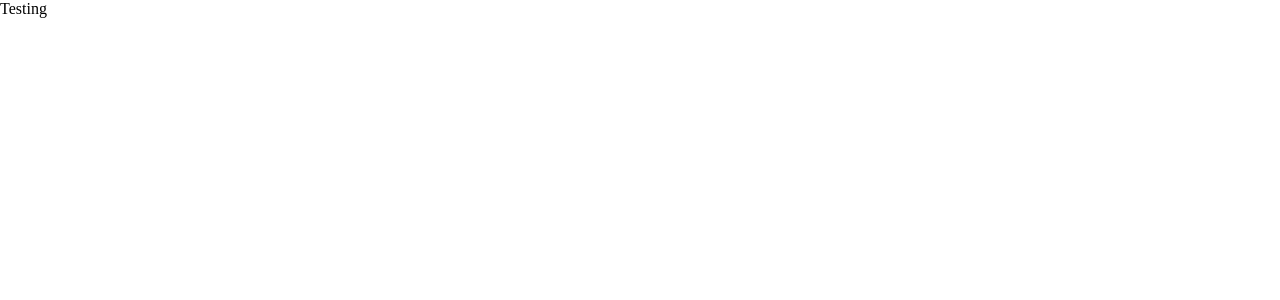
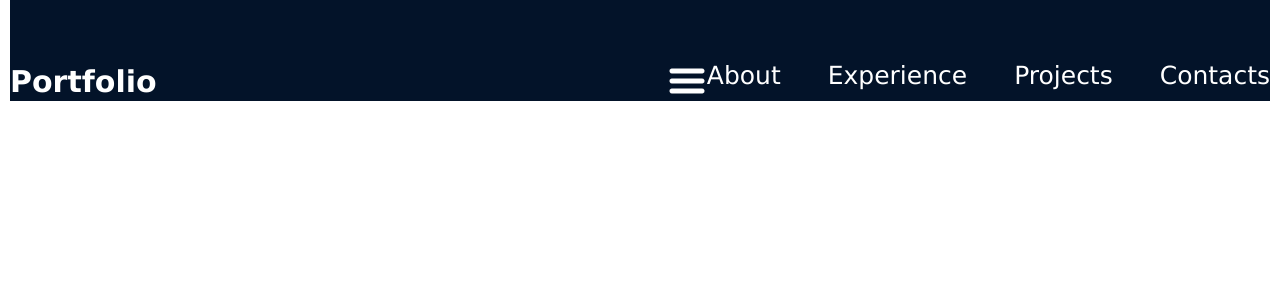
Before and after one commit to ChongXern/portfolio-website, a React (Vite) app in the folder portfolio-website/: page / in a window 1280 px wide. Shown: the top 300 px of the page. Built offline with nearby package versions, Linux system fonts and the light colour scheme; a web font is replaced by a local one.

Commit message:
Attempt to do navbar

```diff
--- a/portfolio-website/index.html
+++ b/portfolio-website/index.html
@@ -2,7 +2,7 @@
 <html lang="en">
   <head>
     <meta charset="UTF-8" />
-    <link rel="icon" type="image/svg+xml" href="/vite.svg" />
+    <link rel="icon" type="image/png" href="/favicon.ico" />
     <meta name="viewport" content="width=device-width, initial-scale=1.0" />
     <title>Hu Chong Xern's Portfolio</title>
   </head>
--- a/portfolio-website/src/App.jsx
+++ b/portfolio-website/src/App.jsx
@@ -1,11 +1,10 @@
 import styles from './App.module.css'
+import { NavBar } from './components/NavBar/NavBar'
 
 function App() {
-
-
   return (
-    <div>
-      Testing
+    <div className='styles.App'>
+      <NavBar />
     </div>
   )
 }
--- a/portfolio-website/src/App.module.css
+++ b/portfolio-website/src/App.module.css
@@ -4,5 +4,4 @@
     background-color: var(--color-bg);
     width: 100%;
     height: 100%;
-
 }
--- /dev/null
+++ b/portfolio-website/src/components/NavBar/NavBar.jsx
@@ -0,0 +1,37 @@
+import React, { useState } from 'react';
+
+import styles from './NavBar.module.css';
+import { getImageUrl } from '../../utils';
+
+export const NavBar = () => {
+    const [isMenuOpen, setMenuOpen] = useState(false); // set false so it's closed by default
+    return <nav className={styles.navBar}>
+        <a className={styles.title} href="/">Portfolio</a>
+        <div className={styles.menu}>
+            <img
+                className={styles.menuBtn}
+                src={isMenuOpen ? getImageUrl("navbar/closeIcon.png") : getImageUrl("navbar/menuIcon.png")}
+                alt="Menu Icon"
+                onClick={() => setMenuOpen(!isMenuOpen)}
+            />
+            <ul
+            className={`${styles.menuItems}
+            ${isMenuOpen && styles.isMenuOpen}`}
+            onClick={() => setMenuOpen(false)}>
+                <li>
+                    <a href='#about'>About</a>
+                </li>
+                <li>
+                    <a href='#experience'>Experience</a>
+                </li>
+                <li>
+                    <a href='#projects'> Projects </a>
+                </li>
+                <li>
+                    <a href='#contacts'>Contacts</a>
+                </li>
+            </ul>
+        </div>
+    </nav>
+
+};
--- /dev/null
+++ b/portfolio-website/src/components/NavBar/NavBar.module.css
@@ -0,0 +1,77 @@
+@import "../../vars.css";
+
+.navBar {
+    position: relative;
+    display: flex;
+    align-items: center;
+    justify-content: space-between;
+    padding-top: 61px;
+    z-index: 2;
+    margin: 0 10px;
+    background-color: var(--color-bg);
+}
+
+.title {
+    font-size: 30px;
+    font-weight: 600;
+    text-decoration: none;
+    color: var(--color-text);
+}
+
+.menu {
+    display: flex;
+}
+
+.menuItems {
+    display: flex;
+    gap: 47px;
+    list-style: none;
+}
+
+.menuItems a {
+    font-size: 25px;
+    color: var(--color-text);
+    text-decoration: none;
+}
+
+@media screen and (max-width: 830px) {
+    .navBar {
+        flex-direction: column;
+        align-items: flex-start;
+    }
+
+    .menu {
+        position: absolute;
+        right: 0px;
+        margin-right: 10%;
+        flex-direction: column;
+        align-items: end;
+        gap: 11px;
+        z-index: 3;
+    }
+
+    .menuBtn {
+        display: block;
+        cursor: pointer;
+    }
+
+    .menuItems {
+        display: none;
+        flex-direction: column;
+        align-items: center;
+        gap: 13px;
+        border-radius: 10px;
+        background-color: rgb(25,55,109);
+        background: linear-gradient(
+            0deg,
+            rgba(25,55,109,0.2) 0%,
+            rgba(25,55,109,1) 100%);
+        padding: 20px 30px;
+        box-shadow: 0 0 4px rgba(0,0,0,0.25);
+    }
+
+    .isMenuOpen {
+        display: flex;
+        z-index: 1;
+    }
+}
--- a/portfolio-website/src/index.css
+++ b/portfolio-website/src/index.css
@@ -2,5 +2,5 @@
   box-sizing: border-box; /* border is considered in calcs */
   margin: 0;
   padding: 0;
-  font-family:'Times New Roman', Times, serif;
+  font-family: Verdana, Geneva, Tahoma, sans-serif;
 }
--- /dev/null
+++ b/portfolio-website/src/utils.js
@@ -0,0 +1,3 @@
+export const getImageUrl = (path) => {
+    return new URL(`/assets/${path}`, import.meta.url).href;
+};
```
Also changed, not shown: portfolio-website/assets/skills/c#Icon.png (deleted), portfolio-website/src/vars.css (line endings or trailing spaces).
